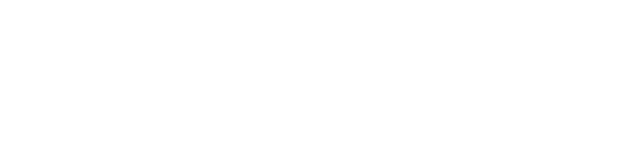
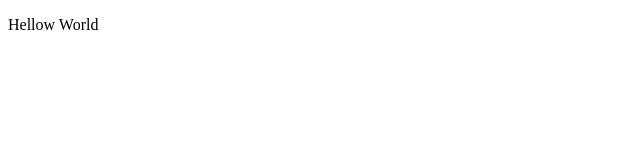
Before and after one commit to ehsanjavaid/mysite, a plain HTML site: page index.htm in a window 1280 px wide. Shown: the whole page, without its empty margins (0-640 px from the left). Drawn offline with Linux system fonts and the light colour scheme.

Commit message:
hello world

```diff
--- a/index.htm
+++ b/index.htm
@@ -6,6 +6,6 @@
     <title>My Portfolio</title>
 </head>
 <body>
-
+    <p>Hellow World</p>
 </body>
 </html>
```
